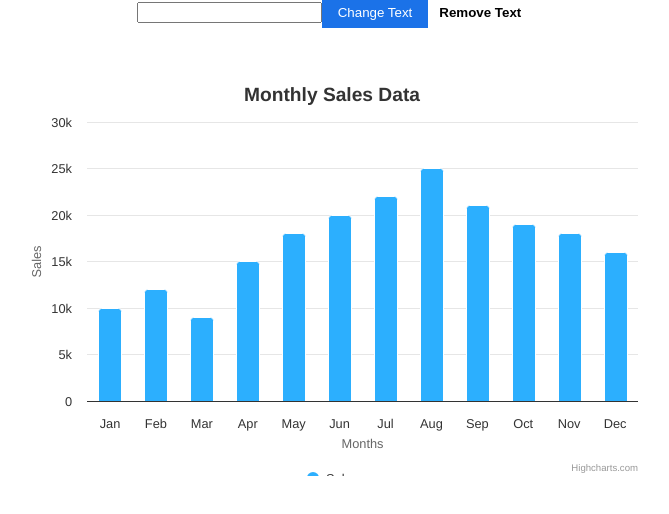
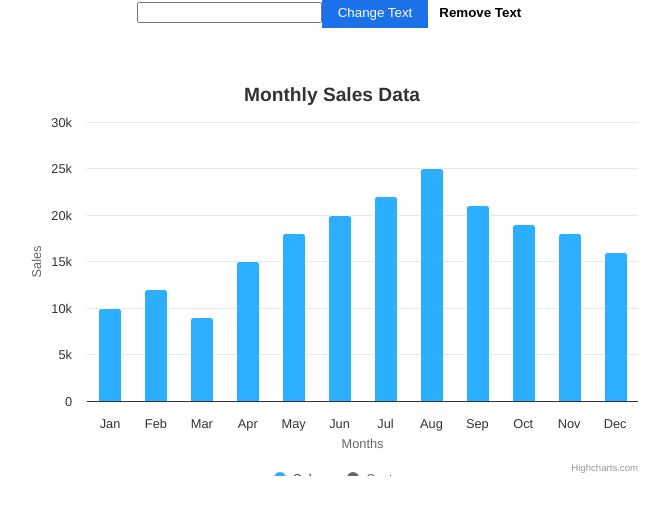
Before and after one commit to ramprakash1802/ui-training, a React (Create React App) app in the folder ReactFiles/: page / in a window 1280 px wide. Shown: the part 266-780 px from the top of the page, without its empty margins (308-977 px from the left). Built offline with nearby package versions, Linux system fonts and the light colour scheme.

Commit message:
bar graph done

```diff
--- a/ReactFiles/src/components/BarChart.js
+++ b/ReactFiles/src/components/BarChart.js
@@ -1,6 +1,11 @@
-import React from 'react';
+import React, { useState } from 'react';
 import Highcharts from 'highcharts';
 import HighchartsReact from 'highcharts-react-official';
+
+const BarGraph = () => {
+  const [categories, setCategory] = useState(['Jan', 'Feb', 'Mar', 'Apr', 'May', 'Jun', 'Jul', 'Aug', 'Sep', 'Oct', 'Nov', 'Dec']);
+  const [costVisible, setCostVisible] = useState(false);
+  const [salesVisible, setSalesVisible] = useState(true);
 
   const options = {
     chart: {
@@ -10,7 +15,7 @@ const options = {
       text: 'Monthly Sales Data'
     },
     xAxis: {
-    categories: ['Jan', 'Feb', 'Mar', 'Apr', 'May', 'Jun', 'Jul', 'Aug', 'Sep', 'Oct', 'Nov', 'Dec'],
+      categories: categories,
       title: {
         text: 'Months'
       }
@@ -30,10 +35,32 @@ const options = {
     },
     series: [{
       name: 'Sales',
-    data: [10000, 12000, 9000, 15000, 18000, 20000, 22000, 25000, 21000, 19000, 18000, 16000]
-  }]
+      data: [10000, 12000, 9000, 15000, 18000, 20000, 22000, 25000, 21000, 19000, 18000, 16000],
+      visible: salesVisible,
+    }, {
+      name: 'Cost',
+      data: [1000, 1200, 9000, 1500, 1800, 2000, 2200, 2500, 2100, 1900, 1800, 1600],
+      visible: costVisible
+    }],
+    plotOptions: {
+      series: {
+        events: {
+          legendItemClick: function (e) {
+            const target = e.target.userOptions.name;
+            if(target === 'Cost') {
+              setCategory(['Dec', 'Nov', 'Jan']);
+              setCostVisible(true);
+              setSalesVisible(false);
+            } else {
+              setCategory(['Jan', 'Feb', 'Mar', 'Apr', 'May', 'Jun', 'Jul', 'Aug', 'Sep', 'Oct', 'Nov', 'Dec']);
+              setCostVisible(false);
+              setSalesVisible(true);
+            }
+          }
+        }
+      }
+    }
   };
-const BarGraph = () => {
   return (
       <HighchartsReact highcharts={Highcharts} options={options} />
   );
```
Lines whose indentation alone changed are shown as unchanged.
